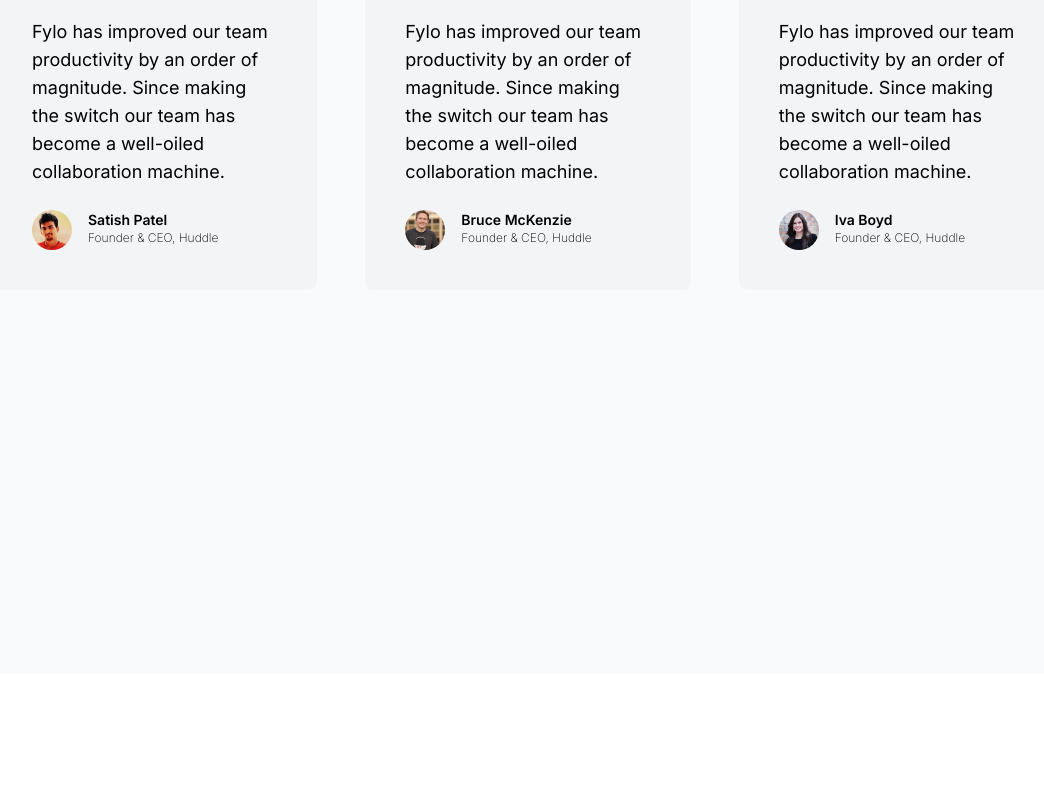
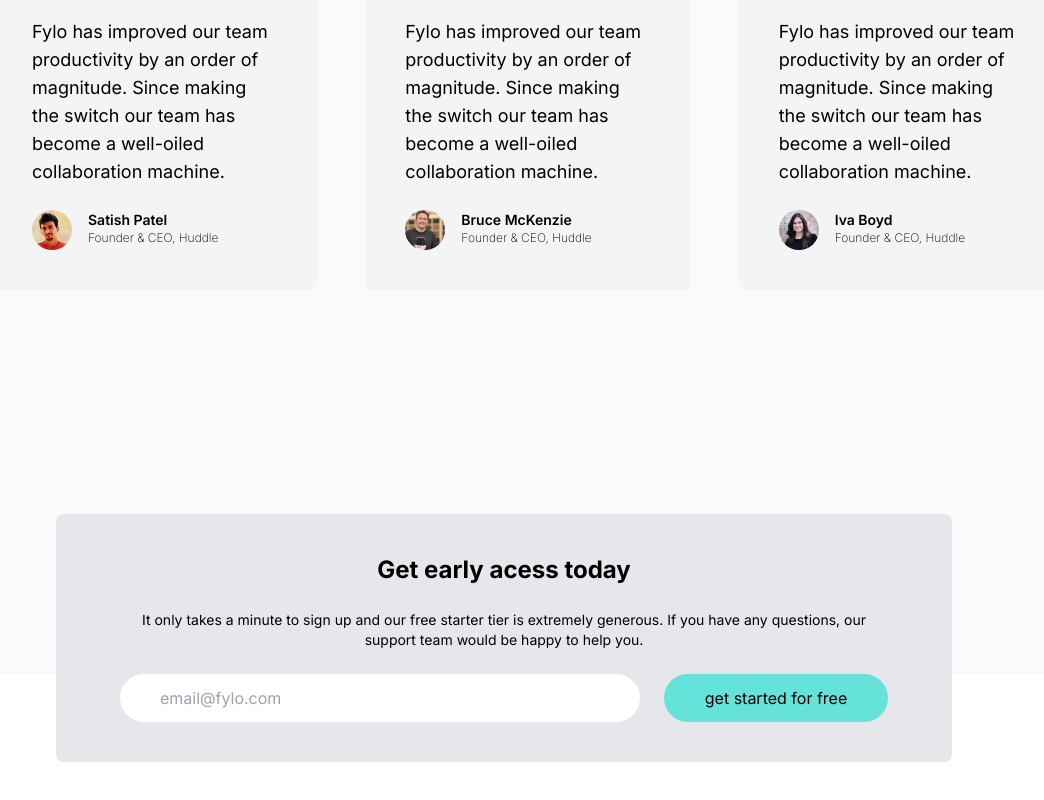
Before and after one commit to bryanbuitrago/fylo, a Next.js app: page / in a window 1280 px wide. Shown: the part 2789-3589 px from the top of the page, without its empty margins (136-1180 px from the left). Before the commit the page ends 3463 px from the top, so only its background shows below. Built offline with nearby package versions, Linux system fonts and the light colour scheme.

Commit message:
Add Early Access section to Home page.

```diff
--- a/src/app/page.js
+++ b/src/app/page.js
@@ -1,3 +1,4 @@
+import EarlyAcessSection from '@/components/earlyaccess/EarlyAccessSection';
 import FeaturesSection from '@/components/features/FeaturesSection';
 import Header from '@/components/header/Header';
 import HeroSection from '@/components/hero/HeroSection';
@@ -12,6 +13,7 @@ export default function Home() {
       <FeaturesSection />
       <ProductiveSection />
       <TestimonialsSection />
+      <EarlyAcessSection />
     </main>
   );
 }
```
